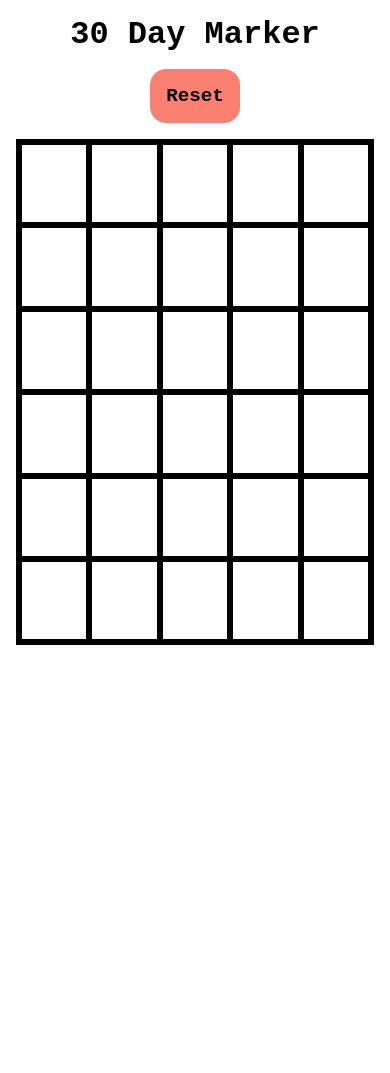
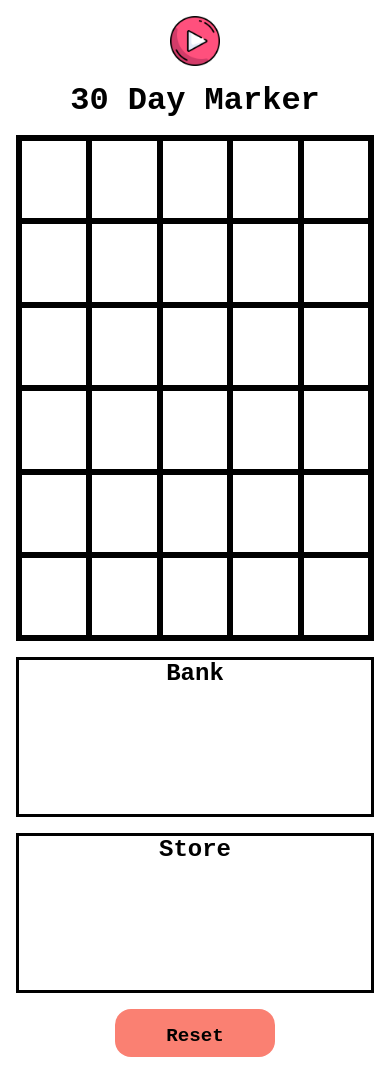
Before and after one commit to aheiner2001/wdd230, a PHP site: page /lessons/progress/index.html in a window 390 px wide. Before the commit the page ends 645 px from the top, so only its background shows below. Run offline with PHP 8.4, Linux system fonts and the light colour scheme.

Commit message:
updated website

```diff
--- a/lessons/progress/index.html
+++ b/lessons/progress/index.html
@@ -7,11 +7,19 @@
     <title>Progress</title>
     <link rel="stylesheet" href="style.css">
     <link rel="icon" type="image/x-icon" href="checked.png">
+
+
 </head>
 <body>
 
+<div class="title">
+    <h1> 30 Day Marker</h1>
 
-<h1> 30 Day Marker</h1>
+</div>
+
+<input type="image" src="play.png" alt="Play Music" onclick="playMusic()" />
+
+
 <button class="reset"> Reset </button>
 <div class="checkboxcontainer">
         <div class="block"></div>
@@ -45,6 +53,21 @@
         <div class="block"></div>
         <div class="block"></div>
 </div>
+
+
+<div class="bank">
+<h2>Bank</h2>
+<ul class="list">
+
+</ul>
+</div>
+
+<div class="bank store">
+    <h2>Store</h2>
+
+
+
+</div>
     <script src="script.js"></script>
 </body>
 </html>
--- a/lessons/progress/style.css
+++ b/lessons/progress/style.css
@@ -11,7 +11,7 @@
 }
 
 .checkboxcontainer{
-    width: 50%;
+    width: 85%;
     height: 80vh;
     border: solid black;
     margin: 0 auto;
@@ -19,6 +19,8 @@
     display: grid;
     grid-template-columns: repeat(5, 1fr);
     grid-template-rows: repeat(6, 1fr);
+    grid-column: 2/3;
+    grid-row: 3/4;
 
 }
 .block{
@@ -35,6 +37,8 @@
 button{
     padding:1rem;
     margin: 1rem;
+    width: 10rem;
+    height:3rem;
     border-radius: 1rem;
     border: none;
     font-family: 'Courier New', Courier, monospace;
@@ -42,6 +46,13 @@
     font-weight: 900;
     background-color: salmon;
     color: black;
+    grid-column: 3/4;
+    grid-row: 1/2;
+    margin: 0 auto;
+  align-content: center;
+  align-items: center;
+
+
 }
 button:hover{
     background-color: rgb(243, 138, 126);
@@ -51,9 +62,97 @@
     background-color: rgb(220, 88, 74);
 }
 
+
+body{
+    display: grid;
+    grid-template-columns: 1fr 3fr 1fr;
+    gap: 1rem;
+
+}
+h1{
+    grid-column: 2/3;
+    grid-row: 1/2;
+}
+.title{
+    grid-column: 2/3;
+
+}
+.bank{
+    grid-column: 1/2;
+    grid-row: 3/4;
+    min-height: 10rem;
+    border: black solid;
+
+
+}
+.bank ul{
+    width: 100%;
+    height: auto;
+
+    list-style: none;
+
+}
+li{
+
+    padding: 2rem 0 2rem;
+    font-size: 50px;
+}
+.store{
+    grid-column: 3/4;
+}
+
+.list{
+width:100%;
+display: grid;
+grid-template-columns: 1fr 1fr 1fr 1fr;
+}
+
+input{
+    width: 50px;
+   margin: 0 auto;
+   grid-row: 1/2;
+}
+input:hover{
+    opacity: 70%;
+}
+input:active{
+    opacity: 100%;
+}
+
 @media only screen and (max-width: 769px){
 .checkboxcontainer{
     width: 100%;
     height: 60vh;
 }
+body{
+    grid-template-columns: 1fr;
 }
+
+button {
+    grid-column: 1/2;
+    display: inline-block;
+}
+.checkboxcontainer {
+    grid-column: 1/2;
+}
+
+.title{
+    grid-column
+     : 1/2;
+}
+.bank{
+    grid-column: 1/2;
+    grid-row: 4/5;
+}
+
+.store{
+    grid-column: 1/2;
+    grid-row: 5/6;
+}
+.reset{
+    grid-column: 1/2;
+    grid-row: 6/7;
+}
+
+
+}
```
Also changed, not shown: lessons/progress/script.js (+55 -29 lines), lessons/progress/play.png (added), 1 other file.
